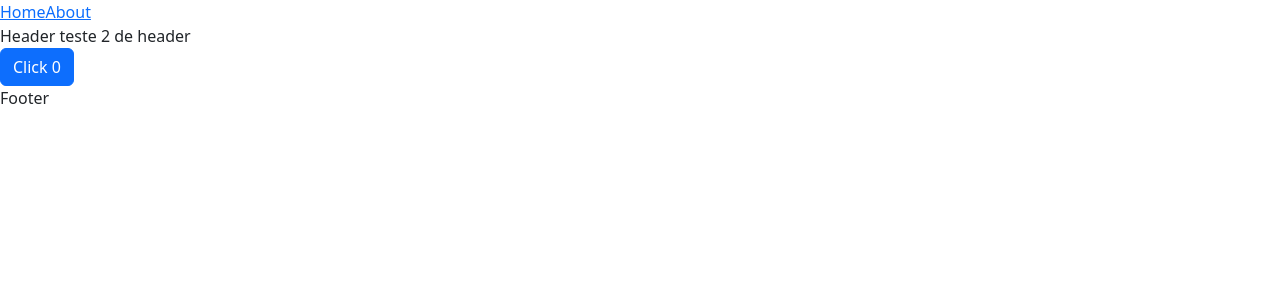
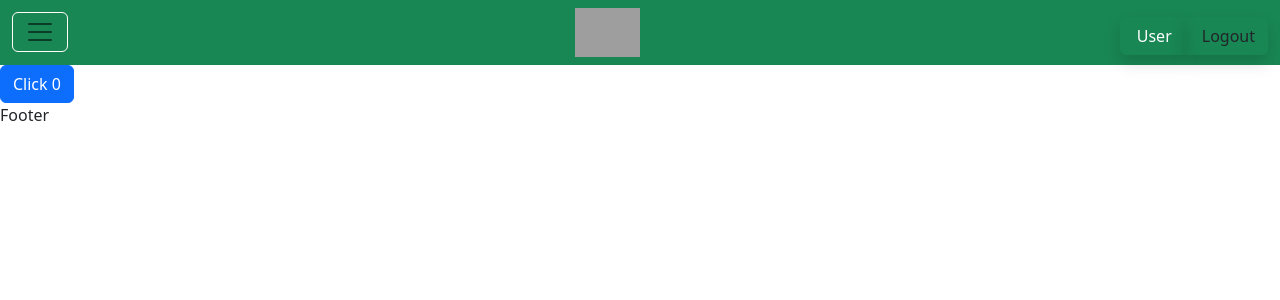
Before and after one commit to ItaloRodrigo/sis-rastreabilidade, a Vue app in the folder trasys/: page / in a window 1280 px wide. Shown: the top 300 px of the page. Built offline with nearby package versions, Linux system fonts and the light colour scheme; grey boxes are pictures that could not be loaded.

Commit message:
atualização
atualização

```diff
--- a/trasys/src/components/Header/header.vue
+++ b/trasys/src/components/Header/header.vue
@@ -13,11 +13,120 @@ export default {
 </script>
 
 <template>
-    <main>
-        <router-link to="/">Home</router-link>
-        <router-link to="/about">About</router-link>
-        <nav>
-            Header {{title}}
+    <main class="main-content position-relative max-height-vh-100 h-100 mb-10">
+        <!-- <router-link to="/">Home</router-link>
+        <router-link to="/about">About</router-link> -->
+        <!--
+            seção navbar
+         -->
+        <nav class="navbar bg-success mb-0" name="base-layout">
+            <div class="container-fluid">
+                <button class="navbar-toggler border border-white" type="button" data-bs-toggle="collapse"
+                    data-bs-target="#navbarToggleExternalContent" aria-controls="navbarToggleExternalContent"
+                    aria-expanded="false" aria-label="Toggle navigation">
+                    <span class="navbar-toggler-icon"></span>
+                </button>
+                <!-- <button class="navbar-toggler p-3 border border-white" type="button" data-bs-toggle="collapse"
+                    data-bs-target="#navbarToggleExternalContent" aria-controls="navbarToggleExternalContent"
+                    aria-expanded="false" aria-label="Toggle navigation">
+                    <div class="sidenav-toggler-inner">
+                        <i class="sidenav-toggler-line"></i>
+                        <i class="sidenav-toggler-line"></i>
+                        <i class="sidenav-toggler-line"></i>
+                    </div>
+                </button> -->
+
+                <div class="col-2 offset-lg-4 offset-sm-3 offset-md-3 text-center">
+                    <div class="navbar-header">
+                        <router-link to="/" class="navbar-brand">
+                            <img src="/static/assets/logo.svg" alt="Logo da Intelbras" style="width: 65px;">
+                        </router-link>
+                    </div>
+                </div>
+
+                <div class="col-xxl-5 col-xl-5 col-lg-5 col-md-5 col-sm-5 col-12 mt-1">
+                    <div class="row">
+                        <div class="col-xl-12 col-xxl-12 col-lg-12 col-md-12 col-sm-12 col-12 mt-1">
+                            <div class="btn-group float-end">
+                                <!-- <button class="btn btn-primary shadow-none m-0 p-1 pt-4 rounded-0"
+                                    v-for="locale in locales" :key="locale" @click="setLang(locale)">
+                                    <img :src="'/static/lang/' + locale.toLowerCase() + '.png'"
+                                        style="width: 20px; height: 16px;">
+                                </button> -->
+                                <router-link to="/"
+                                    class="btn btn-success shadow m-0 d-inline-flex">
+                                    <i class="fa fa-user pe-1"></i>
+                                    <span class="d-none d-lg-block d-xl-block d-xxl-block">
+                                        User
+                                    </span>
+                                </router-link>
+                                <router-link to="/logout" class="btn btn-white shadow m-0 d-inline-flex">
+                                    <i class="fa fa-sign-out pe-1"></i>
+                                    <span class="d-none d-lg-block d-xl-block d-xxl-block">
+                                        Logout
+                                    </span>
+                                </router-link>
+                            </div>
+                        </div>
+                    </div>
+                </div>
+            </div>
         </nav>
+        <!--
+            Seção de links botão retraído
+         -->
+        <div class="collapse" id="navbarToggleExternalContent" name="base-layout">
+            <div class="bg-white py-2 px-1">
+                <ul class="dropend nav nav-pills nav-pills-custom">
+                    <li class="nav-item drophome">
+                        <a class="nav-link drophome-toggle text-bolder" href="#" id="navbarDropdownMenuLink"
+                            role="button" data-bs-toggle="dropdown" aria-expanded="false">
+                            {{ "Home" }}
+                        </a>
+                        <ul class="dropdown-menu" aria-labelledby="navbarDropdownMenuLink">
+                            <li class="nav-item">
+                                <router-link to="/" class="dropdown-item nav-link text-bolder">
+                                    {{ "Home" }}
+                                </router-link>
+                            </li>
+                        </ul>
+                    </li>
+                    <li class="nav-item drophome">
+                        <a class="nav-link drophome-toggle text-bolder" href="#" id="navbarDropdownMenuLink2"
+                            role="button" data-bs-toggle="dropdown" aria-expanded="false">
+                            {{ "About" }}
+                        </a>
+                        <ul class="dropdown-menu" aria-labelledby="navbarDropdownMenuLink2">
+                            <li class="nav-item">
+                                <router-link to="/about" class="dropdown-item nav-link text-bolder">
+                                    {{ "About" }}
+                                </router-link>
+                            </li>
+                        </ul>
+                    </li>
+                </ul>
+            </div>
+        </div>
+        <!--
+
+        <div class="container-fluid bg-white mx-0 border-bottom border-success d-flex" name="base-layout">
+            <nav aria-label="breadcrumb" class="d-flex align-items-center">
+                <button id="id_voltar_button" class="btn btn-sm btn-primary mt-1 my-1" @click="selfback">
+                    {{ $t('Voltar') }}
+                </button>
+                <slot name="breadcrumb">
+                    <ol class="breadcrumb m-1 bg-white text-white rounded-0 text-dark ">
+                        <li class="breadcrumb-item text-sm">
+                            <a class="opacity-5 text-dark" href="">
+                                {{ $t('Início') }}
+                            </a>
+                        </li>
+                        <li class="breadcrumb-item text-sm text-dark active font-weight-bolder" aria-current="page">
+                            {{ $t('Dashboard') }}
+                        </li>
+                    </ol>
+                </slot>
+            </nav>
+        </div> -->
     </main>
 </template>
--- a/trasys/src/router/index.js
+++ b/trasys/src/router/index.js
@@ -1,23 +1,33 @@
-import { createRouter, createWebHistory } from 'vue-router'
-import HomeView from '../views/HomeView.vue'
+import { createRouter, createWebHistory } from "vue-router";
+
+import auth_store from "../stores/auth";
+
+//--- routes from views
+import home_routes from "../views/Home/routes.js";
+
+const routes = [
+  {
+    path: "/about",
+    name: "about",
+    component: () => import("../views/AboutView.vue"),
+  },
+].concat(home_routes);
 
 const router = createRouter({
   history: createWebHistory(import.meta.env.BASE_URL),
-  routes: [
-    {
-      path: '/',
-      name: 'home',
-      component: HomeView
-    },
-    {
-      path: '/about',
-      name: 'about',
-      // route level code-splitting
-      // this generates a separate chunk (About.[hash].js) for this route
-      // which is lazy-loaded when the route is visited.
-      component: () => import('../views/AboutView.vue')
-    }
-  ]
-})
+  routes,
+});
 
-export default router
+router.beforeEach((to, from, next) => {
+  const store = auth_store();
+  //---
+  if (to.name != "login" && !store.isAuth) {
+    next({
+      name: "login",
+    });
+  } else {
+    next();
+  }
+});
+
+export default router;
--- a/trasys/src/stores/auth.js
+++ b/trasys/src/stores/auth.js
@@ -8,7 +8,8 @@ export default defineStore({
   }),
   getters: {
     isAuth(state) {
-      return state.user != null;
+      return true;
+      // return state.user != null;
     },
     getName(state) {
       if (state.user != null)
--- /dev/null
+++ b/trasys/src/views/Home/routes.js
@@ -0,0 +1,11 @@
+import HomeView from './HomeView.vue';
+
+const routes = [
+  {
+    path: "/",
+    name: "home",
+    component: HomeView,
+  }
+];
+
+export default routes;
```
Also changed, not shown: trasys/src/layouts/BaseFullLayout.vue (added, +19 -0 lines), trasys/src/views/Home/HomeView.vue (renamed from trasys/src/views/HomeView.vue).
